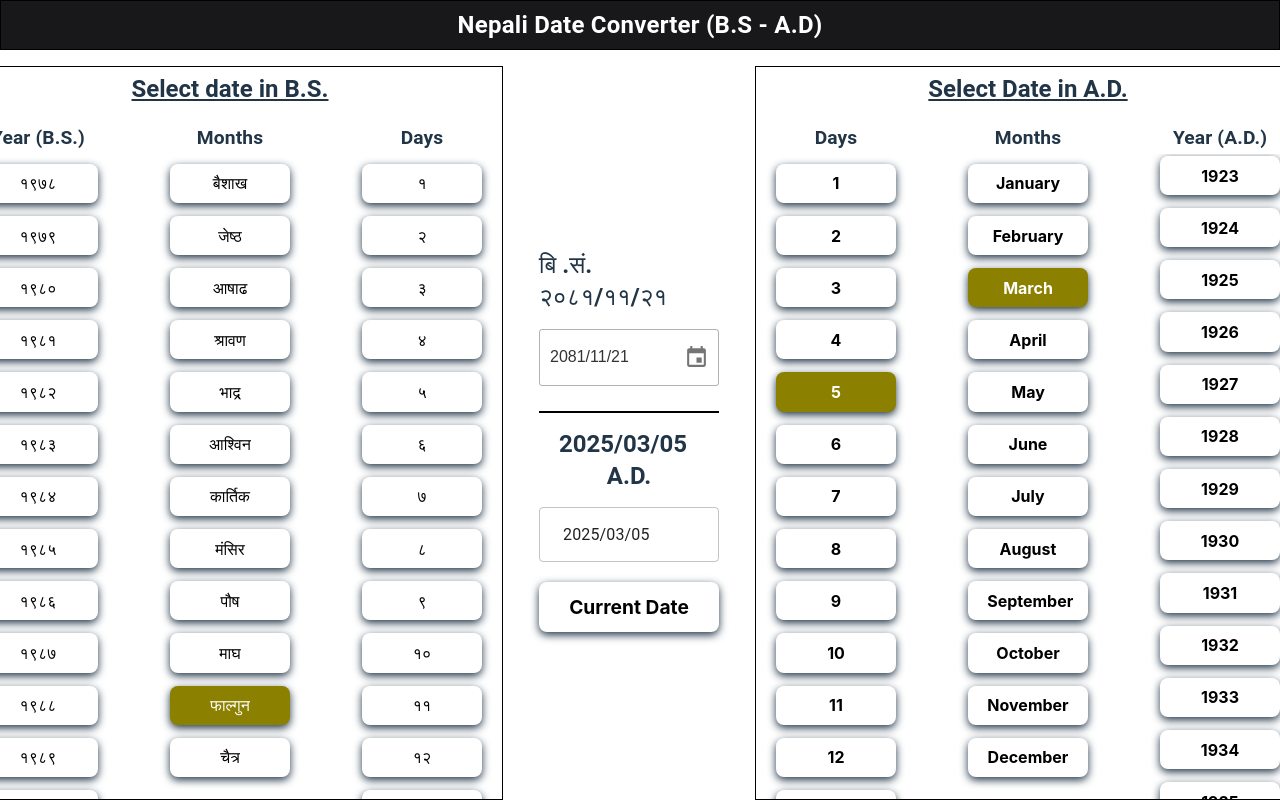
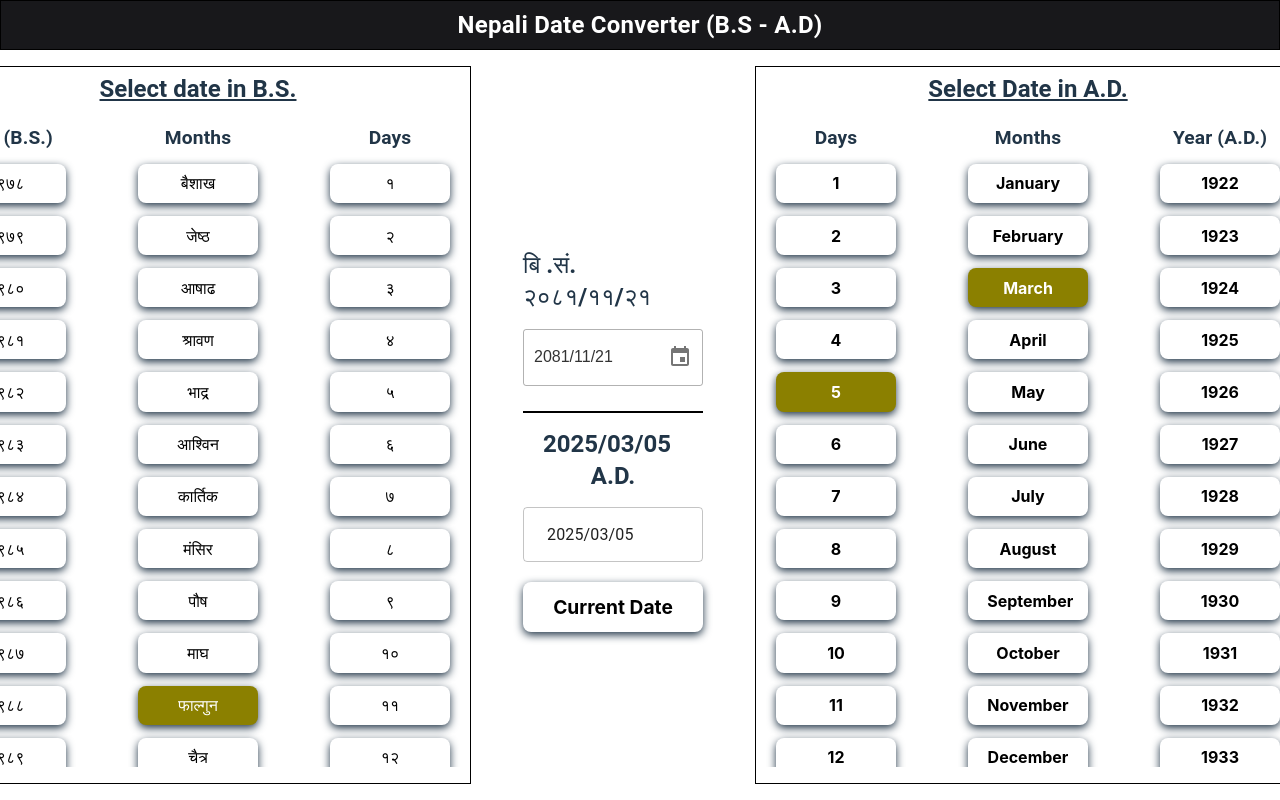
Before and after one commit to bipin-Pariyar2003/Nepali-Date-Picker, a React (Vite) app: page / in a window 1280 px wide. Built offline with nearby package versions, Linux system fonts and the light colour scheme.

Commit message:
version 2.0.1

```diff
--- a/dev-dist/sw.js
+++ b/dev-dist/sw.js
@@ -82,7 +82,7 @@ define(['./workbox-54d0af47'], (function (workbox) { 'use strict';
     "revision": "3ca0b8505b4bec776b69afdba2768812"
   }, {
     "url": "index.html",
-    "revision": "0.3avcrk42298"
+    "revision": "0.t00ljkigus8"
   }], {});
   workbox.cleanupOutdatedCaches();
   workbox.registerRoute(new workbox.NavigationRoute(workbox.createHandlerBoundToURL("index.html"), {
--- a/src/Components/NepDatePicker/index.jsx
+++ b/src/Components/NepDatePicker/index.jsx
@@ -77,10 +77,9 @@ const NepDatePicker = ({ selectedDate, onChange }) => {
           variant="text"
           onClick={handleShowDatePicker}
           className="button"
-          disableRipple
           sx={{ color: "#757575" }}
         >
-          <InsertInvitationIcon sx={{ height: "25px", width: "25px" }} />
+          <InsertInvitationIcon sx={{ height: "24px", width: "24px" }} />
         </Button>
       </div>
 
--- a/src/Components/UI/DisplayList/index.css
+++ b/src/Components/UI/DisplayList/index.css
@@ -23,7 +23,9 @@
 
 @media screen and (max-width: 600px) {
   .box1 {
-    height: 25px;
+    height: 40px;
+    padding: "8px";
+    font-size: 1em;
     display: flex;
     align-items: center;
     justify-content: center;
--- a/src/Components/UI/DisplayList/index.jsx
+++ b/src/Components/UI/DisplayList/index.jsx
@@ -54,7 +54,7 @@ const DisplayList = ({
         variant="h6"
         fontWeight="bold"
         sx={{
-          fontSize: { xs: "0.5rem", md: "1.2rem" },
+          fontSize: { xs: 0, md: "1.2rem" },
           textAlign: "center",
           position: "sticky",
           left: 0,
--- a/src/Views/AdView/index.jsx
+++ b/src/Views/AdView/index.jsx
@@ -36,7 +36,8 @@ const AdView = ({ selectedDate, onChange }) => {
   return (
     <Stack
       direction={{ xs: "column", md: "row" }}
-      gap={{ xs: 0, md: 4 }}
+      gap={{ xs: 1, md: 4 }}
+      pb={{ xs: 0, md: 2 }}
       style={{ overflow: "hidden" }}
     >
       <DayDisplayList
@@ -45,7 +46,6 @@ const AdView = ({ selectedDate, onChange }) => {
         viewDate={viewDate}
         dateType="AD"
       />
-
       <MonthDisplayList
         onChange={onChange}
         setViewDate={setViewDate}
--- a/src/Views/BsView/index.jsx
+++ b/src/Views/BsView/index.jsx
@@ -37,7 +37,9 @@ const BsView = ({ selectedDate, onChange }) => {
   return (
     <Stack
       direction={{ xs: "col", md: "row" }}
-      gap={{ xs: 0, md: 4 }}
+      px={{ xs: 1, md: 0 }}
+      pb={{ xs: 0, md: 2 }}
+      gap={{ xs: 1, md: 4 }}
       style={{ overflow: "hidden" }}
     >
       {/* showing the years  */}
--- a/src/Views/Home/index.jsx
+++ b/src/Views/Home/index.jsx
@@ -1,5 +1,162 @@
+// import { useState } from "react";
+// import moment from "moment";
+
+// import NepDatePicker from "Components/NepDatePicker";
+// import { ad2bsHandler, bs2adHandler } from "utils";
+
+// import BsView from "Views/BsView";
+// import AdView from "Views/AdView";
+
+// import EngDatePicker from "Components/EngDatePicker";
+// import { Box, Stack, Typography } from "@mui/material";
+// import ResetBtn from "Views/ResetBtn";
+
+// function Home() {
+//   const initialEnglishDate = moment().format("YYYY/MM/DD");
+//   const initialNepaliDate = ad2bsHandler(initialEnglishDate);
+
+//   // State
+//   const [selectedNepaliDate, setSelectedNepaliDate] = useState(initialNepaliDate);
+//   const [selectedEnglishDate, setSelectedEnglishDate] = useState(initialEnglishDate);
+
+//   // Handling Nepali date change
+//   const handleNepaliDateChange = (date) => {
+//     setSelectedNepaliDate(date);
+//     const engDate = bs2adHandler(date);
+//     setSelectedEnglishDate(engDate);
+//   };
+
+//   // Handling English date change
+//   const handleEngDateChange = (date) => {
+//     setSelectedEnglishDate(date);
+//     const nepDate = ad2bsHandler(date);
+//     setSelectedNepaliDate(nepDate);
+//   };
+
+//   return (
+//     <Stack
+//       sx={{
+//         height: { xs: "100svh", md: "100svh" },
+//         gap: { xs: 0, md: 2 },
+//       }}
+//     >
+//       {/* Heading */}
+//       <Box
+//         className="heading"
+//         sx={{ height: { xs: "30px", md: "50px" }, textAlign: "center" }}
+//       >
+//         <Typography
+//           sx={{
+//             fontSize: { xs: "1rem", md: "1.5rem" },
+//             fontWeight: "bold",
+//           }}
+//         >
+//           Nepali Date Converter (B.S - A.D)
+//         </Typography>
+//       </Box>
+
+//       {/* Main Container */}
+//       <Stack
+//         direction={{ xs: "column", md: "row" }}
+//         gap={{ xs: 2, md: 2 }}
+//         sx={{
+//           overflow: "hidden",
+//           width: "100%",
+//           display: "flex",
+//           flex: 1,
+//         }}
+//       >
+//         {/* B.S View */}
+//         <Stack
+//           sx={{
+//             gap: { xs: 0, md: 2 },
+//             border: "1px solid black",
+//             flex: 1,
+//             m: { xs: 1, md: 2 },
+//             mt: { xs: 0, md: 0 },
+//           }}
+//         >
+//           <Typography
+//             variant="h5"
+//             sx={{
+//               fontWeight: "bold",
+//               textAlign: "center",
+//               textDecoration: { xs: "none", md: "underline" },
+//               padding: "6px",
+//               fontSize: { xs: "1rem", md: "1.5rem" },
+//               height: { xs: "30px", md: "40px" },
+//             }}
+//           >
+//             Select date in B.S.
+//           </Typography>
+//           <BsView selectedDate={selectedNepaliDate} onChange={handleNepaliDateChange} />
+//         </Stack>
+
+//         {/* Date Pickers */}
+//         <Box
+//           sx={{
+//             display: "flex",
+//             flexDirection: "column",
+//             gap: { xs: "10px", md: "20px" },
+//             padding: { xs: "0px", md: "20px" },
+//             alignItems: "center",
+//             justifyContent: "center",
+//             flex: 1,
+//             width: { xs: "100%", md: "350px" }, // Mobile: Full width, Desktop: Fixed width
+//             margin: "0 auto",
+//           }}
+//         >
+//           <NepDatePicker
+//             selectedDate={selectedNepaliDate}
+//             onChange={handleNepaliDateChange}
+//             sx={{ width: { xs: "80%", sm: "100%" } }} // Mobile: 80%, Desktop: 100%
+//           />
+//           <EngDatePicker
+//             sx={{ height: "min-content", width: { xs: "80%", sm: "100%" } }} // Mobile: 80%, Desktop: 100%
+//             selectedDate={selectedEnglishDate}
+//             onChange={handleEngDateChange}
+//           />
+//           <ResetBtn
+//             setSelectedEnglishDate={setSelectedEnglishDate}
+//             onChange={handleEngDateChange}
+//           />
+//         </Box>
+
+//         {/* A.D View */}
+//         <Stack
+//           sx={{
+//             gap: { xs: 0, md: 2 },
+//             border: "1px solid black",
+//             flex: 1,
+//             m: { xs: 1, md: 2 },
+//             mt: { xs: 0, md: 0 },
+//           }}
+//         >
+//           <Typography
+//             variant="h5"
+//             sx={{
+//               fontWeight: "bold",
+//               textAlign: "center",
+//               padding: "6px",
+//               textDecoration: { xs: "none", md: "underline" },
+//               fontSize: { xs: "1rem", md: "1.5rem" },
+//               height: { xs: "30px", md: "40px" },
+//             }}
+//           >
+//             Select Date in A.D.
+//           </Typography>
+//           <AdView selectedDate={selectedEnglishDate} onChange={handleEngDateChange} />
+//         </Stack>
+//       </Stack>
+//     </Stack>
+//   );
+// }
+
+// export default Home;
+
 import { useState } from "react";
 import moment from "moment";
+import { useMediaQuery } from "@mui/material"; // Import useMediaQuery
 
 import NepDatePicker from "Components/NepDatePicker";
 import { ad2bsHandler, bs2adHandler } from "utils";
@@ -12,6 +169,8 @@ import { Box, Stack, Typography } from "@mui/material";
 import ResetBtn from "Views/ResetBtn";
 
 function Home() {
+  const isDesktop = useMediaQuery("(min-width:900px)"); // Check if screen width is 900px or more
+
   const initialEnglishDate = moment().format("YYYY/MM/DD");
   const initialNepaliDate = ad2bsHandler(initialEnglishDate);
 
@@ -36,14 +195,17 @@ function Home() {
   return (
     <Stack
       sx={{
-        height: { xs: "100svh", md: "100svh" },
+        height: "100svh",
         gap: { xs: 0, md: 2 },
       }}
     >
       {/* Heading */}
       <Box
         className="heading"
-        sx={{ height: { xs: "30px", md: "50px" }, textAlign: "center" }}
+        sx={{
+          height: { xs: "30px", md: "50px" },
+          textAlign: "center",
+        }}
       >
         <Typography
           sx={{
@@ -62,32 +224,34 @@ function Home() {
         sx={{
           overflow: "hidden",
           width: "100%",
-          display: "flex",
           flex: 1,
         }}
       >
         {/* B.S View */}
         <Stack
           sx={{
-            width: "100%",
             gap: { xs: 0, md: 2 },
             border: "1px solid black",
             flex: 1,
+            m: { xs: 1, md: 2 },
+            mt: { xs: 3, md: 0 },
           }}
         >
+          {isDesktop && ( // Only show this on desktop views
             <Typography
               variant="h5"
               sx={{
                 fontWeight: "bold",
                 textAlign: "center",
-              textDecoration: { xs: "none", md: "underline" },
+                textDecoration: "underline",
                 padding: "6px",
-              fontSize: { xs: "1rem", md: "1.5rem" },
-              height: { xs: "30px", md: "40px" },
+                fontSize: "1.5rem",
+                minHeight: "40px",
               }}
             >
               Select date in B.S.
             </Typography>
+          )}
           <BsView selectedDate={selectedNepaliDate} onChange={handleNepaliDateChange} />
         </Stack>
 
@@ -101,17 +265,17 @@ function Home() {
             alignItems: "center",
             justifyContent: "center",
             flex: 1,
-            width: { xs: "100%", md: "350px" }, // Mobile: Full width, Desktop: Fixed width
+            width: { xs: "100%", md: "350px" },
             margin: "0 auto",
           }}
         >
           <NepDatePicker
             selectedDate={selectedNepaliDate}
             onChange={handleNepaliDateChange}
-            sx={{ width: { xs: "80%", sm: "100%" } }} // Mobile: 80%, Desktop: 100%
+            sx={{ width: { xs: "80%", sm: "100%" } }}
           />
           <EngDatePicker
-            sx={{ height: "min-content", width: { xs: "80%", sm: "100%" } }} // Mobile: 80%, Desktop: 100%
+            sx={{ height: "min-content", width: { xs: "80%", sm: "100%" } }}
             selectedDate={selectedEnglishDate}
             onChange={handleEngDateChange}
           />
@@ -124,28 +288,28 @@ function Home() {
         {/* A.D View */}
         <Stack
           sx={{
-            width: "100%",
-            height: "100%",
             gap: { xs: 0, md: 2 },
             border: "1px solid black",
             flex: 1,
-            display: "flex",
-            justifyContent: { xs: "flex-end" },
+            m: { xs: 1, md: 2 },
+            mt: { xs: 0, md: 0 },
           }}
         >
+          {isDesktop && ( // Only show this on desktop views
             <Typography
               variant="h5"
               sx={{
                 fontWeight: "bold",
                 textAlign: "center",
+                textDecoration: "underline",
                 padding: "6px",
-              textDecoration: { xs: "none", md: "underline" },
-              fontSize: { xs: "1rem", md: "1.5rem" },
-              height: { xs: "30px", md: "40px" },
+                fontSize: "1.5rem",
+                minHeight: "40px",
               }}
             >
               Select Date in A.D.
             </Typography>
+          )}
           <AdView selectedDate={selectedEnglishDate} onChange={handleEngDateChange} />
         </Stack>
       </Stack>
--- a/src/index.css
+++ b/src/index.css
@@ -1,6 +1,6 @@
 * {
   margin: 0;
-  padding: 0;
+  padding-left: 0;
   box-sizing: border-box;
 }
 
```
Lines whose indentation alone changed are shown as unchanged.
